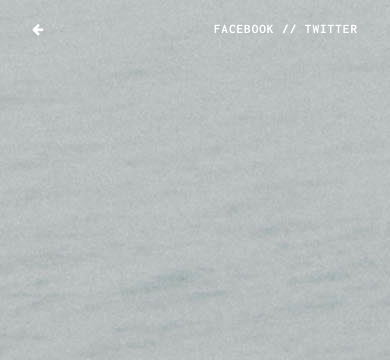
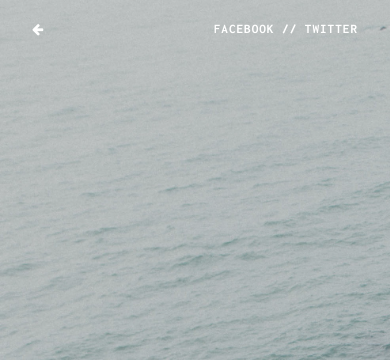
Before and after one commit to twang10/observer-questbridge, a plain HTML site: page index.html in a window 390 px wide. Shown: the top 360 px of the page. Drawn offline with nearby package versions, Linux system fonts and the light colour scheme; a web font is replaced by a local one.

Commit message:
responsive dasani

```diff
--- a/css/main.css
+++ b/css/main.css
@@ -160,8 +160,6 @@ a:hover, a:focus {
 	top: 0;
 	left: 0;
 	display: block;
-	min-width: 100%;
-	min-height: 100%;
 	opacity: .8;
 }
 
@@ -434,10 +432,14 @@ button.trigger span::before {
 @media screen and (min-width: 47em) {
 	.bg-img img {
 		width: 100%;
+		min-height: 100%;
 	}
 }
 @media screen and (max-width: 47em) {
-
+	.bg-img img {
+		min-width: 100%;
+		height: 100%;
+	}
 	.title, .content {
 		font-size: 70%;
 	}
@@ -478,9 +480,6 @@ button.trigger span::before {
 }
 
 @media screen and (max-width: 27em) {
-	.bg-img img {
-		min-width: 100%;
-	}
 
 	.title, .content {
 		font-size: 50%;
```
